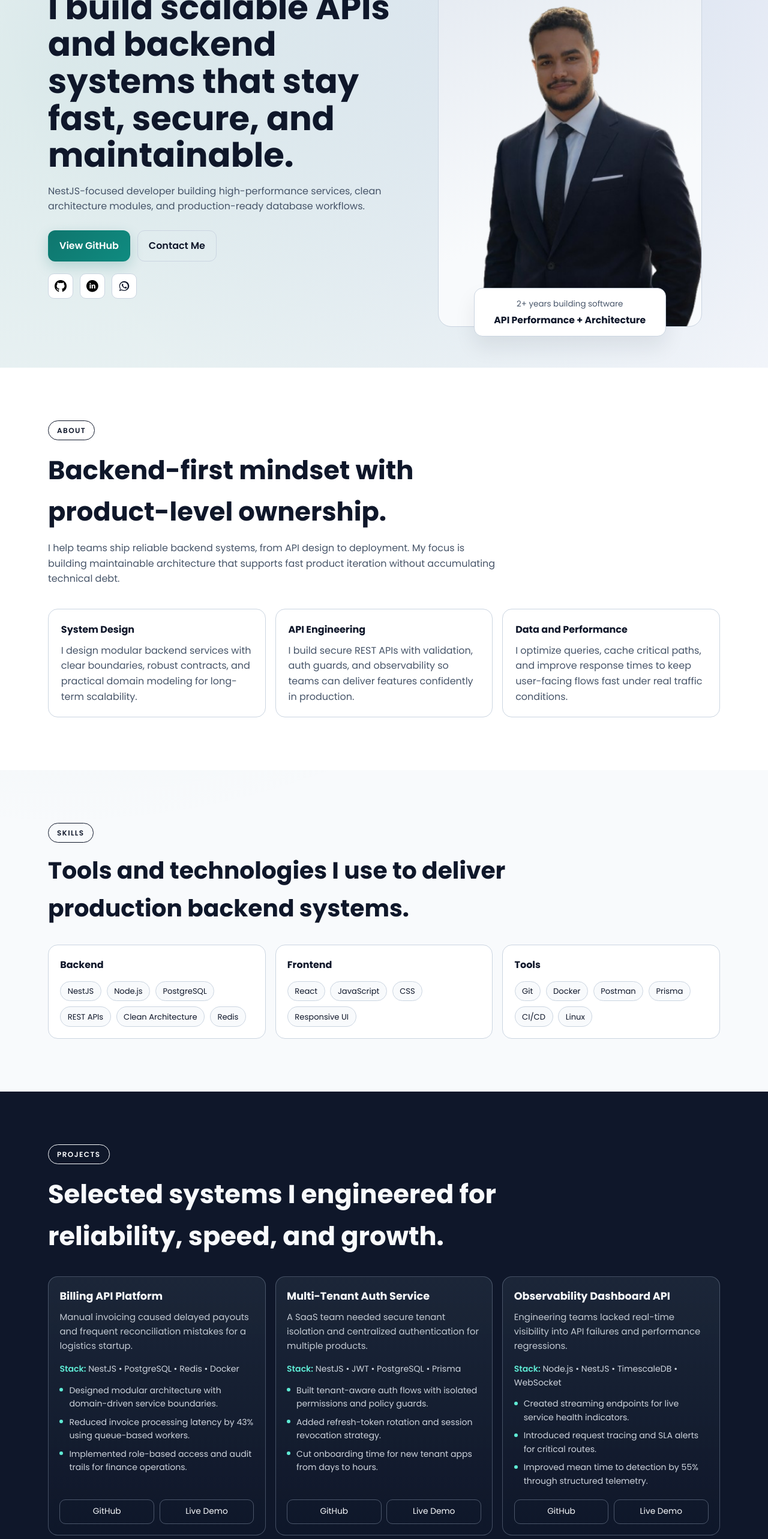
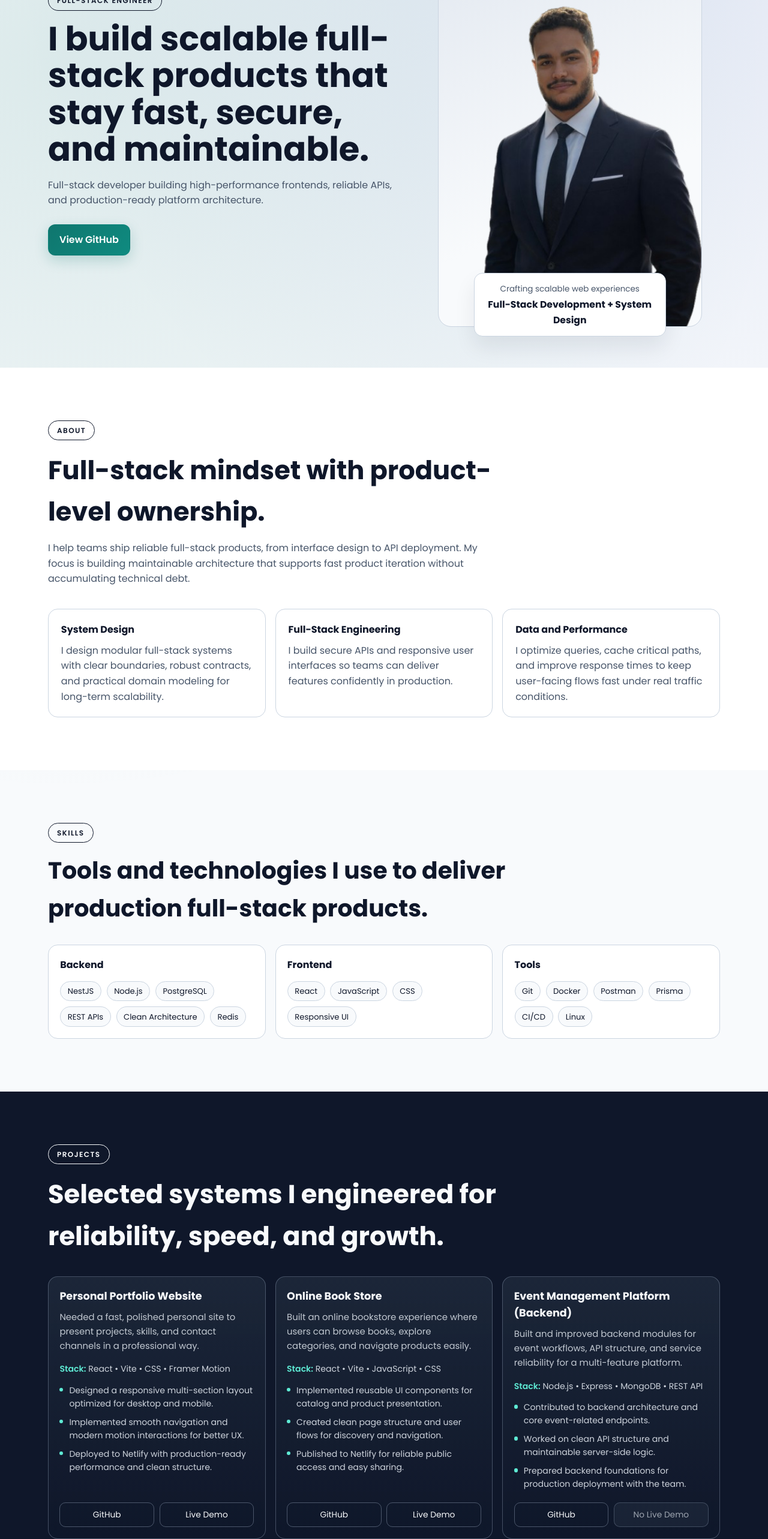
Before and after one commit to mhmdaadf/Porfolio, a React (Vite) app: page /#home in a window 1280 px wide. Shown: the part 234-2800 px from the top of the page at 60% size. Built offline with nearby package versions, Linux system fonts and the light colour scheme.

Commit message:
refactor: Update portfolio content and enhance UI elements for full-stack representation

```diff
--- a/src/Components/Footer.jsx
+++ b/src/Components/Footer.jsx
@@ -23,7 +23,7 @@ function Footer() {
         </motion.button>
 
         <motion.p className='footer-copy' variants={revealItem}>
-          Backend Engineer focused on scalable APIs, clean architecture, and reliable product infrastructure.
+          Full-stack engineer focused on scalable products, clean architecture, and reliable user experiences.
         </motion.p>
 
         <motion.div className='social-links' variants={staggerContainer}>
--- a/src/Components/ProjectCard.jsx
+++ b/src/Components/ProjectCard.jsx
@@ -28,9 +28,15 @@ function ProjectCard({ project }) {
         <motion.a href={project.github} target='_blank' rel='noreferrer' whileHover={{ y: -1, scale: 1.02 }} whileTap={{ scale: 0.98 }} transition={standardTransition}>
           GitHub
         </motion.a>
-        <motion.a href={project.demo} target='_blank' rel='noreferrer' whileHover={{ y: -1, scale: 1.02 }} whileTap={{ scale: 0.98 }} transition={standardTransition}>
-          Live Demo
-        </motion.a>
+        {project.demo ? (
+          <motion.a href={project.demo} target='_blank' rel='noreferrer' whileHover={{ y: -1, scale: 1.02 }} whileTap={{ scale: 0.98 }} transition={standardTransition}>
+            Live Demo
+          </motion.a>
+        ) : (
+          <span className='project-link-disabled' aria-label='No live demo yet'>
+            No Live Demo
+          </span>
+        )}
       </div>
     </Card>
   );
--- a/src/Sections/About.jsx
+++ b/src/Sections/About.jsx
@@ -14,11 +14,11 @@ function About() {
       </motion.div>
 
       <motion.h2 className='about-title' variants={revealItem}>
-        Backend-first mindset with product-level ownership.
+        Full-stack mindset with product-level ownership.
       </motion.h2>
 
       <motion.p className='about-intro' variants={revealItem}>
-          I help teams ship reliable backend systems, from API design to deployment. My focus is building
+          I help teams ship reliable full-stack products, from interface design to API deployment. My focus is building
           maintainable architecture that supports fast product iteration without accumulating technical debt.
       </motion.p>
 
@@ -26,15 +26,15 @@ function About() {
         <Card className='about-item'>
             <h3>System Design</h3>
             <p>
-              I design modular backend services with clear boundaries, robust contracts, and practical domain
+              I design modular full-stack systems with clear boundaries, robust contracts, and practical domain
               modeling for long-term scalability.
             </p>
         </Card>
 
         <Card className='about-item'>
-            <h3>API Engineering</h3>
+            <h3>Full-Stack Engineering</h3>
             <p>
-              I build secure REST APIs with validation, auth guards, and observability so teams can deliver
+              I build secure APIs and responsive user interfaces so teams can deliver
               features confidently in production.
             </p>
         </Card>
--- a/src/Sections/Hero.jsx
+++ b/src/Sections/Hero.jsx
@@ -1,12 +1,10 @@
 import '../Styles/Hero.css';
 import React from 'react';
 import { motion } from 'framer-motion';
-import githubIcon from '../assets/github.png';
-import linkedinIcon from '../assets/linkedin.png';
 import profileImage from '../assets/ChatGPT_Image_Feb_1__2026__04_57_19_PM-removebg-preview.png';
 import Button from '../Components/Button.jsx';
 import SectionTag from '../Components/SectionTag.jsx';
-import { revealItem, revealSection, staggerContainer, standardTransition } from '../animations/variants.js';
+import { revealItem, revealSection, staggerContainer } from '../animations/variants.js';
 
 function Hero() {
   return (
@@ -21,69 +19,28 @@ function Hero() {
       <motion.div className='section-container hero-layout' variants={staggerContainer}>
         <motion.div className='hero-content' variants={staggerContainer}>
           <motion.div variants={revealItem}>
-            <SectionTag label='BACKEND ENGINEER' />
+            <SectionTag label='FULL-STACK ENGINEER' />
           </motion.div>
           <motion.h1 variants={revealItem}>
-            I build scalable APIs and backend systems that stay fast, secure, and maintainable.
+            I build scalable full-stack products that stay fast, secure, and maintainable.
           </motion.h1>
           <motion.p className='hero-subtitle' variants={revealItem}>
-            NestJS-focused developer building high-performance services, clean architecture modules, and
-            production-ready database workflows.
+            Full-stack developer building high-performance frontends, reliable APIs, and
+            production-ready platform architecture.
           </motion.p>
 
           <motion.div className='hero-cta' variants={revealItem}>
             <Button href='https://github.com/mhmdaadf' target='_blank' rel='noreferrer' className='cta-primary'>
               View GitHub
             </Button>
-            <Button href='#contact' className='cta-secondary'>
-              Contact Me
-            </Button>
-          </motion.div>
-
-          <motion.div className='hero-social' variants={revealItem}>
-            <motion.a
-              href='https://github.com/mhmdaadf'
-              target='_blank'
-              rel='noreferrer'
-              aria-label='GitHub'
-              whileHover={{ y: -2, scale: 1.02 }}
-              whileTap={{ scale: 0.97 }}
-              transition={standardTransition}
-            >
-              <img src={githubIcon} alt='GitHub' />
-            </motion.a>
-            <motion.a
-              href='https://linkedin.com'
-              target='_blank'
-              rel='noreferrer'
-              aria-label='LinkedIn'
-              whileHover={{ y: -2, scale: 1.02 }}
-              whileTap={{ scale: 0.97 }}
-              transition={standardTransition}
-            >
-              <img src={linkedinIcon} alt='LinkedIn' />
-            </motion.a>
-            <motion.a
-              href='https://wa.me/96181804493'
-              target='_blank'
-              rel='noreferrer'
-              aria-label='WhatsApp'
-              whileHover={{ y: -2, scale: 1.02 }}
-              whileTap={{ scale: 0.97 }}
-              transition={standardTransition}
-            >
-              <svg xmlns='http://www.w3.org/2000/svg' viewBox='0 0 24 24' fill='currentColor' aria-hidden='true'>
-                <path d='M12.04 2C6.58 2 2.13 6.45 2.13 11.91c0 1.9.53 3.74 1.54 5.34L2 22l4.89-1.61c1.54.84 3.28 1.29 5.15 1.29 5.46 0 9.91-4.45 9.91-9.91S17.5 2 12.04 2zm0 18.15c-1.68 0-3.32-.45-4.74-1.3l-.34-.2-2.9.96.97-2.83-.22-.37a7.8 7.8 0 0 1-1.2-4.1c0-4.3 3.49-7.79 7.79-7.79s7.79 3.49 7.79 7.79-3.49 7.84-7.79 7.84zm4.52-6.17c-.25-.12-1.48-.73-1.71-.82-.23-.08-.39-.12-.55.13-.16.25-.63.82-.77.99-.14.16-.28.18-.53.06-.25-.12-1.04-.38-1.98-1.23-.73-.65-1.23-1.46-1.38-1.71-.14-.25-.02-.39.1-.51.1-.1.23-.28.35-.42.12-.14.16-.25.25-.41.08-.16.04-.3-.02-.42-.06-.12-.55-1.34-.76-1.83-.2-.48-.41-.42-.55-.43h-.47c-.16 0-.42.06-.64.3-.22.25-.86.84-.86 2.05s.88 2.38 1 2.54c.12.16 1.76 2.69 4.27 3.77.6.26 1.07.42 1.44.54.61.2 1.17.17 1.61.1.49-.07 1.48-.6 1.69-1.18.21-.58.21-1.08.15-1.18-.06-.1-.22-.16-.47-.28z' />
-              </svg>
-            </motion.a>
           </motion.div>
         </motion.div>
 
         <motion.div className='hero-profile' variants={revealItem}>
           <img src={profileImage} alt='Mohammad Alkhatib portrait' className='portfolio-img' />
           <div className='hero-metric'>
-            <p>2+ years building software</p>
-            <strong>API Performance + Architecture</strong>
+            <p>Crafting scalable web experiences</p>
+            <strong>Full-Stack Development + System Design</strong>
           </div>
         </motion.div>
       </motion.div>
--- a/src/Sections/Skills.jsx
+++ b/src/Sections/Skills.jsx
@@ -14,7 +14,7 @@ function Skills() {
         <SectionTag label='SKILLS' />
       </motion.div>
       <motion.h2 className='skills-title' variants={revealItem}>
-        Tools and technologies I use to deliver production backend systems.
+        Tools and technologies I use to deliver production full-stack products.
       </motion.h2>
 
       <motion.div className='skills-groups' variants={staggerContainer}>
--- a/src/Styles/Hero.css
+++ b/src/Styles/Hero.css
@@ -28,34 +28,6 @@
   flex-wrap: wrap;
   gap: 0.75rem;
   margin-bottom: 1.3rem;
-}
-
-.hero-social {
-  display: flex;
-  align-items: center;
-  gap: 0.7rem;
-}
-
-.hero-social a {
-  width: 42px;
-  height: 42px;
-  border-radius: 10px;
-  border: 1px solid var(--stroke);
-  display: inline-flex;
-  align-items: center;
-  justify-content: center;
-  background: #ffffff;
-}
-
-.hero-social a:hover {
-  border-color: var(--accent);
-  box-shadow: 0 9px 18px rgba(15, 23, 42, 0.1);
-}
-
-.hero-social img,
-.hero-social svg {
-  width: 20px;
-  height: 20px;
 }
 
 .hero-profile {
--- a/src/Styles/Projects.css
+++ b/src/Styles/Projects.css
@@ -97,6 +97,18 @@
   font-size: 0.86rem;
 }
 
+.project-link-disabled {
+  flex: 1;
+  border: 1px solid rgba(148, 163, 184, 0.32);
+  border-radius: 10px;
+  padding: 0.54rem 0.7rem;
+  text-align: center;
+  font-size: 0.86rem;
+  color: rgba(226, 232, 240, 0.66);
+  background: rgba(148, 163, 184, 0.08);
+  cursor: not-allowed;
+}
+
 .project-links a:hover {
   border-color: #5eead4;
   background: rgba(94, 234, 212, 0.1);
--- a/src/data/projects.js
+++ b/src/data/projects.js
@@ -1,42 +1,42 @@
 const projects = [
   {
-    title: 'Billing API Platform',
+    title: 'Personal Portfolio Website',
     problem:
-      'Manual invoicing caused delayed payouts and frequent reconciliation mistakes for a logistics startup.',
-    stack: ['NestJS', 'PostgreSQL', 'Redis', 'Docker'],
+      'Needed a fast, polished personal site to present projects, skills, and contact channels in a professional way.',
+    stack: ['React', 'Vite', 'CSS', 'Framer Motion'],
     achievements: [
-      'Designed modular architecture with domain-driven service boundaries.',
-      'Reduced invoice processing latency by 43% using queue-based workers.',
-      'Implemented role-based access and audit trails for finance operations.'
+      'Designed a responsive multi-section layout optimized for desktop and mobile.',
+      'Implemented smooth navigation and modern motion interactions for better UX.',
+      'Deployed to Netlify with production-ready performance and clean structure.'
     ],
-    github: 'https://github.com/mhmdaadf',
-    demo: 'https://example.com'
+    github: 'https://github.com/mhmdaadf/Porfolio.git',
+    demo: 'https://portfoliomhmd.netlify.app'
   },
   {
-    title: 'Multi-Tenant Auth Service',
+    title: 'Online Book Store',
     problem:
-      'A SaaS team needed secure tenant isolation and centralized authentication for multiple products.',
-    stack: ['NestJS', 'JWT', 'PostgreSQL', 'Prisma'],
+      'Built an online bookstore experience where users can browse books, explore categories, and navigate products easily.',
+    stack: ['React', 'Vite', 'JavaScript', 'CSS'],
     achievements: [
-      'Built tenant-aware auth flows with isolated permissions and policy guards.',
-      'Added refresh-token rotation and session revocation strategy.',
-      'Cut onboarding time for new tenant apps from days to hours.'
+      'Implemented reusable UI components for catalog and product presentation.',
+      'Created clean page structure and user flows for discovery and navigation.',
+      'Published to Netlify for reliable public access and easy sharing.'
     ],
-    github: 'https://github.com/mhmdaadf',
-    demo: 'https://example.com'
+    github: 'https://github.com/mhmdaadf/online-book-store.git',
+    demo: 'https://online-book-s.netlify.app'
   },
   {
-    title: 'Observability Dashboard API',
+    title: 'Event Management Platform (Backend)',
     problem:
-      'Engineering teams lacked real-time visibility into API failures and performance regressions.',
-    stack: ['Node.js', 'NestJS', 'TimescaleDB', 'WebSocket'],
+      'Built and improved backend modules for event workflows, API structure, and service reliability for a multi-feature platform.',
+    stack: ['Node.js', 'Express', 'MongoDB', 'REST API'],
     achievements: [
-      'Created streaming endpoints for live service health indicators.',
-      'Introduced request tracing and SLA alerts for critical routes.',
-      'Improved mean time to detection by 55% through structured telemetry.'
+      'Contributed to backend architecture and core event-related endpoints.',
+      'Worked on clean API structure and maintainable server-side logic.',
+      'Prepared backend foundations for production deployment with the team.'
     ],
-    github: 'https://github.com/mhmdaadf',
-    demo: 'https://example.com'
+    github: 'https://github.com/Hadi20Diab/Event-Management-Platform-backend.git',
+    demo: null
   }
 ];
 
```
Also changed, not shown: src/Sections/Contact.jsx (+24 -18 lines), src/Sections/WhyMe.jsx (+5 -5 lines), src/Styles/Contact.css (+43 -29 lines).
